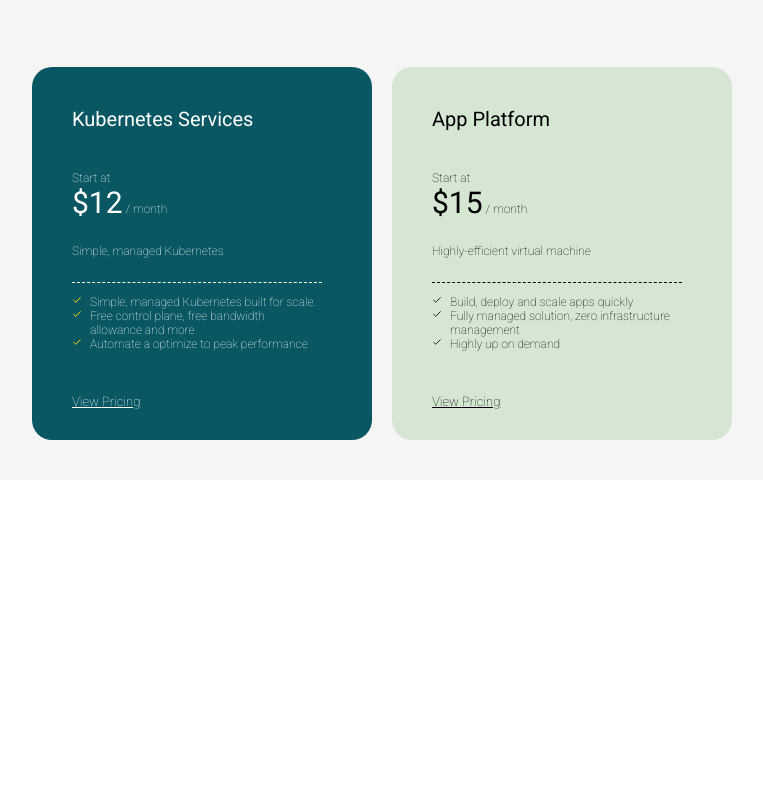
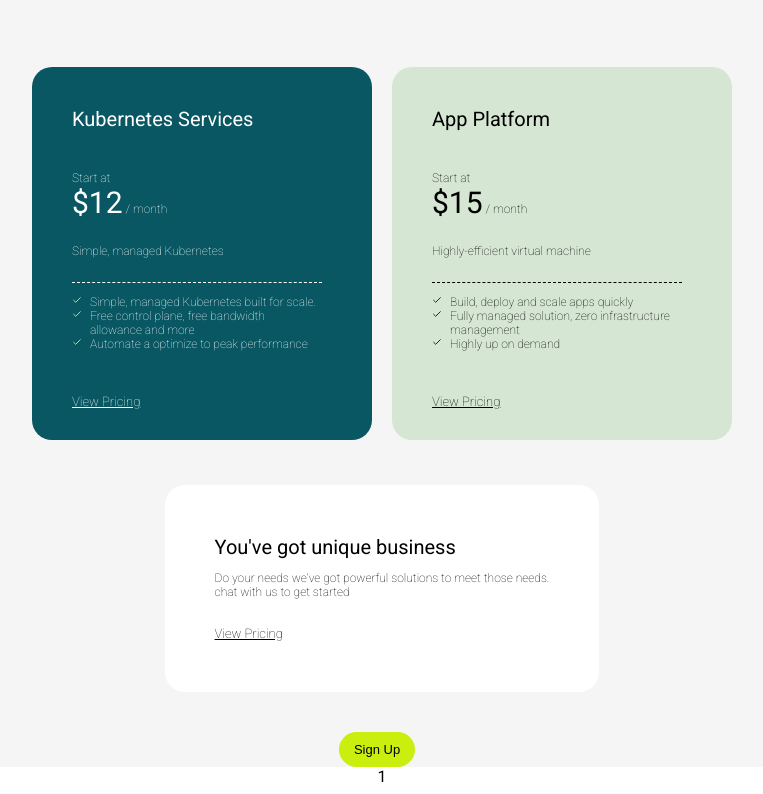
Before and after one commit to rusdy21/netgo, a plain HTML site: page index.html in a window 1280 px wide. Shown: the part 2253-3047 px from the top of the page, without its empty margins (258-1021 px from the left). Before the commit the page ends 2741 px from the top, so only its background shows below. Drawn offline with Linux system fonts and the light colour scheme.

Commit message:
new section

```diff
--- a/index.html
+++ b/index.html
@@ -61,11 +61,11 @@
         <div class="services">
             <div class="button_product">Products</div>
             <div id="title_service">Explore tools for bringing <br>
-            your vision to life
+                your vision to life
             </div>
             <p class="desc_service">
                 From simple tools and predictable pricing to support
-            <br>
+                <br>
                 designed for growing business
             </p>
             <div class="card">
@@ -78,13 +78,17 @@
                 <div class="card_item kubernetes" style="background-color: #095763; color: #fff;">
                     <span class="logo_serv"><img src="./img/star-swirl-svgrepo-com.svg" alt="key-locked"></span><br><br>
                     <span class="title_card title_kube">Netgo AI Studio</span>
-                    <p class="desc_card desc_kube">Deliver accurated, hyper-personalized<br>response in your AI application</p>
-                    <a href="" style="color: #fff;"><span class="explore" style="color: #fff;">Explore the product</span></a>
+                    <p class="desc_card desc_kube">Deliver accurated, hyper-personalized<br>response in your AI
+                        application</p>
+                    <a href="" style="color: #fff;"><span class="explore" style="color: #fff;">Explore the
+                            product</span></a>
                 </div>
                 <div class="card_item kubernetes" style="background-color: #D5E6D3; color: #095763;">
-                    <span class="logo_serv"><img src="./img/microsoft-150-svgrepo-com.svg" alt="microsoft"/></span><br><br>
+                    <span class="logo_serv"><img src="./img/microsoft-150-svgrepo-com.svg"
+                            alt="microsoft" /></span><br><br>
                     <span class="title_card title_kube">Microsoft Fabric</span>
-                    <p class="desc_card desc_kube">Bring data and analytics services together<br>on an AI-powered platform</p>
+                    <p class="desc_card desc_kube">Bring data and analytics services together<br>on an AI-powered
+                        platform</p>
                     <a href="" style="color: #095763;"><span class="explore">Explore the product</span></a>
                 </div>
             </div>
@@ -107,17 +111,18 @@
             <div class="package">
                 <div class="button_product">Pricing</div>
                 <div id="title_service">Choose the cloud<br>
-                solution you need
+                    solution you need
                 </div>
                 <p class="desc_service">
                     Our sales team can help you find the best mix of cloud
-                <br>
+                    <br>
                     solution for your business need
                 </p>
                 <div class="card card-pricing">
                     <div class="card_item kubernetes price-1" style="background-color: #095763; color: #fff;">
                         <span class="title_card title_kube">Kubernetes Services</span>
-                        <p class="desc_card desc_kube" style="margin-top: 40px;">Start at<br><span style="font-size: 30px;font-weight: 400;">$12</span> / month</p>
+                        <p class="desc_card desc_kube" style="margin-top: 40px;">Start at<br><span
+                                style="font-size: 30px;font-weight: 400;">$12</span> / month</p>
                         <p class="desc_card desc_kube">Simple, managed Kubernetes</p>
                         <div class="border-break"></div>
                         <div class="price-feature">
@@ -127,11 +132,13 @@
                                 <li>Automate a optimize to peak performance</li>
                             </ul>
                         </div>
-                        <a href="" style="color: #fff;"><span class="explore" style="color: #fff; font-size: 13px;">View Pricing</span></a>
+                        <a href="" style="color: #fff;"><span class="explore" style="color: #fff; font-size: 13px;">View
+                                Pricing</span></a>
                     </div>
                     <div class="card_item kubernetes price-1" style="background-color: #D5E6D3; color: black;">
                         <span class="title_card title_kube">App Platform</span>
-                        <p class="desc_card desc_kube" style="margin-top: 40px;">Start at<br><span style="font-size: 30px;font-weight: 400;">$15</span> / month</p>
+                        <p class="desc_card desc_kube" style="margin-top: 40px;">Start at<br><span
+                                style="font-size: 30px;font-weight: 400;">$15</span> / month</p>
                         <p class="desc_card desc_kube">Highly-efficient virtual machine</p>
                         <div class="border-break" style="border-top:0.5px dashed black;"></div>
                         <div class="price-feature price-feature-app">
@@ -141,7 +148,22 @@
                                 <li>Highly up on demand</li>
                             </ul>
                         </div>
-                        <a href="" style="color: black;"><span class="explore" style="color: black; font-size: 13px;">View Pricing</span></a>                    </div>
+                        <a href="" style="color: black;"><span class="explore"
+                                style="color: black; font-size: 13px;">View Pricing</span></a>
+                    </div>
+                </div>
+                <div class="card card-pricing" style="margin-top: 5px; ">
+                    <div class="card_item kubernetes price-1"
+                        style="background-color: #FFF; color: black; width: fit-content; padding: 50px; margin-top: 0;">
+                        <span class="title_card title_kube">You've got unique business</span>
+                        <p class="desc_card desc_kube">Do your needs we've got powerful solutions to meet those
+                            needs.<br>chat with us to get started</p>
+                        <a href="" style="color: black;"><span class="explore"
+                                style="color: black; font-size: 13px;">View Pricing</span></a>
+                    </div>
+                </div>
+                <div>
+                    <button class="sign_up">Sign Up</button>
                 </div>
             </div>
         </section>
@@ -149,6 +171,6 @@
     <footer>
 
     </footer>
-</body>
+</body>1
 
 </html>
```
Also changed, not shown: 1 other file.
